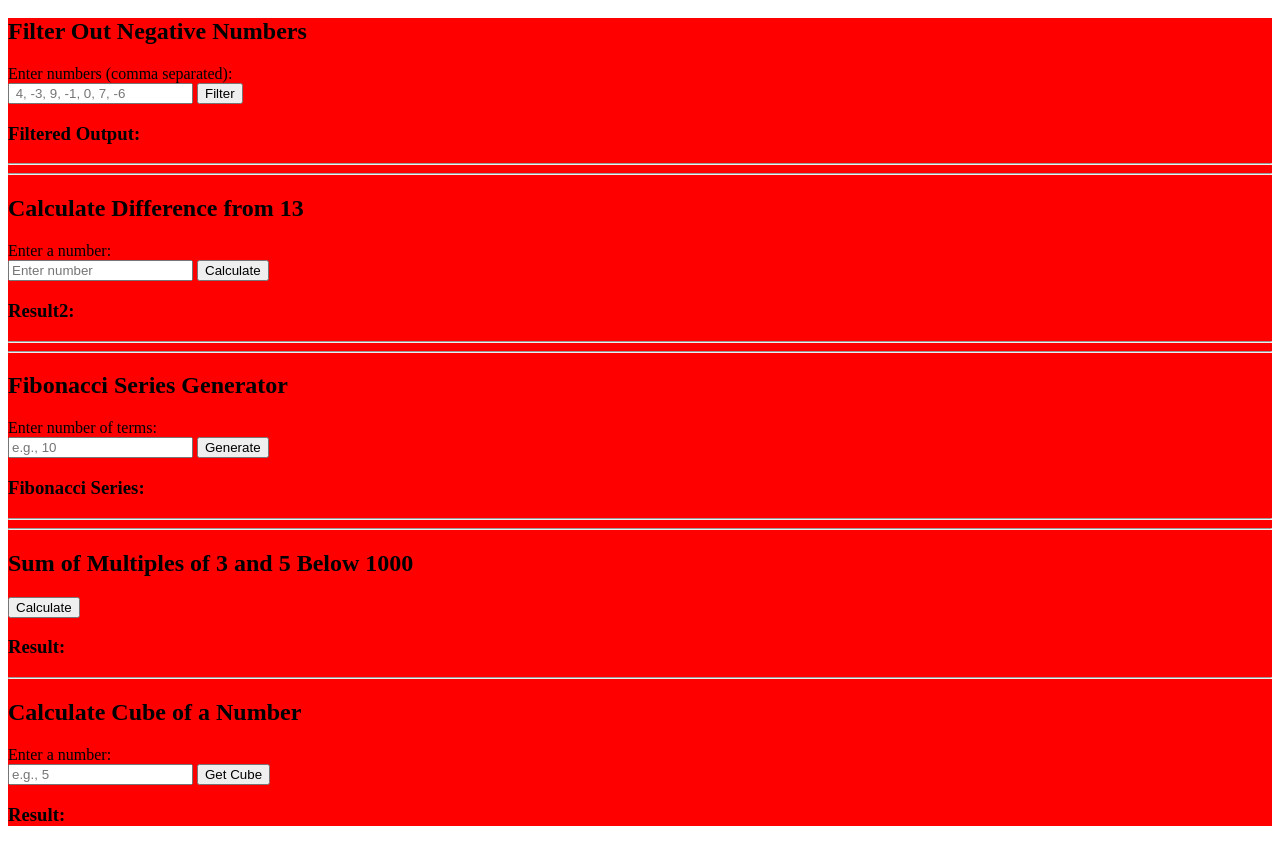
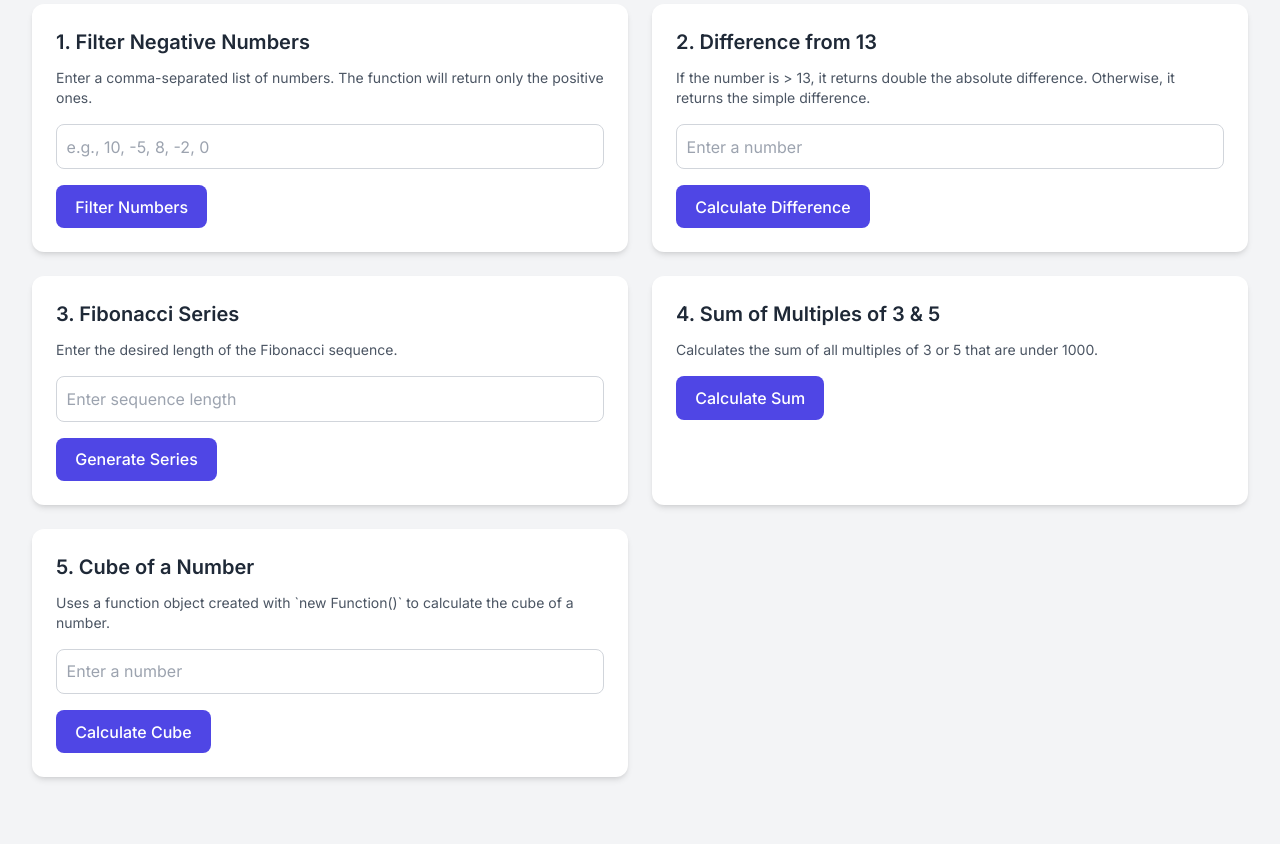
Before and after one commit to Chh2025/webf, a plain HTML site: page task14a.html in a window 1280 px wide. Shown: the part 100-944 px from the top of the page. After the commit the page ends 909 px from the top, so only its background shows below. Drawn offline with nearby package versions, Linux system fonts and the light colour scheme.

Commit message:
Update task14a.html

```diff
--- a/task14a.html
+++ b/task14a.html
@@ -1,134 +1,177 @@
 <!DOCTYPE html>
-<html>
+<html lang="en">
 <head>
-  <title>task15</title>
+    <meta charset="UTF-8">
+    <meta name="viewport" content="width=device-width, initial-scale=1.0">
+    <title>Combined JavaScript Functions</title>
+    <script src="https://cdn.tailwindcss.com"></script>
+    <link href="https://fonts.googleapis.com/css2?family=Inter:wght@400;500;600;700&display=swap" rel="stylesheet">
     <style>
-    .g{color:white;
-	background-color:blue;}
-    .k{background-color:red;}
-	h2{}
+        body {
+            font-family: 'Inter', sans-serif;
+        }
+        .function-card {
+            background-color: white;
+            border-radius: 0.75rem;
+            padding: 1.5rem;
+            box-shadow: 0 4px 6px -1px rgb(0 0 0 / 0.1), 0 2px 4px -2px rgb(0 0 0 / 0.1);
+            transition: all 0.3s ease-in-out;
+        }
+        .function-card:hover {
+            box-shadow: 0 10px 15px -3px rgb(0 0 0 / 0.1), 0 4px 6px -4px rgb(0 0 0 / 0.1);
+            transform: translateY(-2px);
+        }
+        .result {
+            background-color: #f8f9fa;
+            border-left: 4px solid #4f46e5;
+            padding: 1rem;
+            margin-top: 1rem;
+            border-radius: 0.25rem;
+            font-family: monospace;
+            white-space: pre-wrap;
+            word-wrap: break-word;
+        }
+        .btn {
+            background-color: #4f46e5;
+            color: white;
+            font-weight: 500;
+            padding: 0.6rem 1.2rem;
+            border-radius: 0.5rem;
+            transition: background-color 0.3s;
+        }
+        .btn:hover {
+            background-color: #4338ca;
+        }
+        input[type="text"], input[type="number"] {
+            border: 1px solid #d1d5db;
+            padding: 0.6rem;
+            border-radius: 0.5rem;
+            width: 100%;
+        }
     </style>
 </head>
-<body>
-    <div class="g">
-	  Q1.Write a function that filters out negative numbers.<br>
-	  Q2.Write a JavaScript function to get the difference between a given number and 13, if the number is greater than 13 return double the absolute difference.<br>
-	  Q3.Write a function of Fibonacci series using JavaScript<br>
-	  Q4.Write a JavaScript program to sum the multiples of 3 and 5 under 1000 using function.<br>
-      Q5. Write a program to return cube of a number using function object.<br>
+<body class="bg-gray-100 text-gray-800">
+
+    <div class="container mx-auto p-4 md:p-8">
+        <h1 class="text-3xl md:text-4xl font-bold text-center mb-8 text-gray-900">JavaScript Function Showcase</h1>
+
+        <div class="grid grid-cols-1 md:grid-cols-2 gap-6">
+
+            <!-- 1. Filter Negative Numbers -->
+            <div class="function-card">
+                <h2 class="text-xl font-semibold mb-3">1. Filter Negative Numbers</h2>
+                <p class="text-sm text-gray-600 mb-4">Enter a comma-separated list of numbers. The function will return only the positive ones.</p>
+                <input type="text" id="filterInput" placeholder="e.g., 10, -5, 8, -2, 0" class="mb-4">
+                <button onclick="runFilter()" class="btn">Filter Numbers</button>
+                <div id="filterResult" class="result hidden"></div>
+            </div>
+
+            <!-- 2. Difference from 13 -->
+            <div class="function-card">
+                <h2 class="text-xl font-semibold mb-3">2. Difference from 13</h2>
+                <p class="text-sm text-gray-600 mb-4">If the number is > 13, it returns double the absolute difference. Otherwise, it returns the simple difference.</p>
+                <input type="number" id="diffInput" placeholder="Enter a number" class="mb-4">
+                <button onclick="runDifference()" class="btn">Calculate Difference</button>
+                <div id="diffResult" class="result hidden"></div>
+            </div>
+
+            <!-- 3. Fibonacci Series -->
+            <div class="function-card">
+                <h2 class="text-xl font-semibold mb-3">3. Fibonacci Series</h2>
+                <p class="text-sm text-gray-600 mb-4">Enter the desired length of the Fibonacci sequence.</p>
+                <input type="number" id="fibInput" placeholder="Enter sequence length" class="mb-4">
+                <button onclick="runFibonacci()" class="btn">Generate Series</button>
+                <div id="fibResult" class="result hidden"></div>
+            </div>
+
+            <!-- 4. Sum of Multiples -->
+            <div class="function-card">
+                <h2 class="text-xl font-semibold mb-3">4. Sum of Multiples of 3 & 5</h2>
+                <p class="text-sm text-gray-600 mb-4">Calculates the sum of all multiples of 3 or 5 that are under 1000.</p>
+                <button onclick="runSumMultiples()" class="btn">Calculate Sum</button>
+                <div id="sumResult" class="result hidden"></div>
+            </div>
+
+            <!-- 5. Cube of a Number -->
+            <div class="function-card">
+                <h2 class="text-xl font-semibold mb-3">5. Cube of a Number</h2>
+                <p class="text-sm text-gray-600 mb-4">Uses a function object created with `new Function()` to calculate the cube of a number.</p>
+                <input type="number" id="cubeInput" placeholder="Enter a number" class="mb-4">
+                <button onclick="runCube()" class="btn">Calculate Cube</button>
+                <div id="cubeResult" class="result hidden"></div>
+            </div>
 
         </div>
-   <div class="k">
-  <h2>Filter Out Negative Numbers</h2>
+    </div>
 
-  <label for="numbers">Enter numbers (comma separated):</label><br>
-  <input type="text" id="numbers" placeholder=" 4, -3, 9, -1, 0, 7, -6">
-  <button onclick="filterNegatives()">Filter</button>
-
-  <h3>Filtered Output:</h3>
-  <p id="result1"></p>
-  <hr>
-  <hr>
-   <h2>Calculate Difference from 13</h2>
-
-  <label for="number">Enter a number:</label><br>
-  <input type="number" id="number" placeholder="Enter number">
-  <button onclick="calculateDifference()">Calculate</button>
-
-  <h3>Result2:</h3>
-  <p id="result"></p>
-   <hr>
-   <hr>
-   <h2>Fibonacci Series Generator</h2>
-
-  <label for="terms">Enter number of terms:</label><br>
-  <input type="number" id="terms" placeholder="e.g., 10">
-  <button onclick="generateFibonacci()">Generate</button>
-
-  <h3>Fibonacci Series:</h3>
-  <p id="result3"></p>
-  <hr>
-  <hr>
-   <h2>Sum of Multiples of 3 and 5 Below 1000</h2>
-
-  <button onclick="showSum()">Calculate</button>
-
-  <h3>Result:</h3>
-  <p id="result4"></p>
-  <hr<>
-  <hr>
-   <h2>Calculate Cube of a Number</h2>
-
-  <label for="number">Enter a number:</label><br>
-  <input type="number" id="number" placeholder="e.g., 5">
-  <button onclick="showCube()">Get Cube</button>
-
-  <h3>Result:</h3>
-  <p id="final"></p>
-
-
-  </div>
     <script>
-    function filterNegativeNumbers(arr) {
-      return arr.filter(num => num >= 0);
+        // --- Helper function to display results ---
+        function showResult(elementId, content) {
+            const el = document.getElementById(elementId);
+            el.textContent = content;
+            el.classList.remove('hidden');
         }
 
-    function filterNegatives() {
-      const input = document.getElementById('numbers').value;
-      const numberArray = input.split(',').map(Number);
-      const filtered = filterNegativeNumbers(numberArray);
-      document.getElementById('result1').textContent = filtered.join(', ');
+        // --- 1. Filter Negative Numbers ---
+        function filterNegativeNumbers(numbers) {
+            // Filter out any values that are not numbers, then filter out negative ones.
+            return numbers.filter(n => !isNaN(n) && n >= 0);
         }
-	//Q2 JS
-	   function differenceFrom13(num) {
-      if (num > 13) {
-        return 2 * Math.abs(num - 13);
+
+        function runFilter() {
+            const inputStr = document.getElementById('filterInput').value;
+            if (!inputStr) {
+                showResult('filterResult', 'Error: Please enter some numbers.');
+                return;
+            }
+            // Split the string by commas and convert each part to a number
+            const numbers = inputStr.split(',').map(s => parseFloat(s.trim()));
+            const positiveNumbers = filterNegativeNumbers(numbers);
+            showResult('filterResult', `Positive Numbers: [${positiveNumbers.join(', ')}]`);
+        }
+
+        // --- 2. Difference from 13 ---
+        function getDifferenceFrom13(number) {
+            if (number > 13) {
+                return Math.abs(number - 13) * 2;
             } else {
-        return 13 - num;
+                return 13 - number;
             }
         }
 
-    function calculateDifference() {
-      const input = document.getElementById('number').value;
-      const num = parseFloat(input);
-
-      if (isNaN(num)) {
-        document.getElementById('result').textContent = "Please enter a valid number.";
+        function runDifference() {
+            const inputNum = parseFloat(document.getElementById('diffInput').value);
+            if (isNaN(inputNum)) {
+                showResult('diffResult', 'Error: Please enter a valid number.');
                 return;
             }
-
-      const result = differenceFrom13(num);
-      document.getElementById('result').textContent = "Result2: " + result;
+            const difference = getDifferenceFrom13(inputNum);
+            showResult('diffResult', `Result: ${difference}`);
         }
 
-	//Q3 js
-     function fibonacciSeries(n) {
-      let fib = [];
-      for (let i = 0; i < n; i++) {
-        if (i === 0) {
-          fib.push(0);
-        } else if (i === 1) {
-          fib.push(1);
-        } else {
-          fib.push(fib[i - 1] + fib[i - 2]);
+        // --- 3. Fibonacci Series ---
+        function generateFibonacci(length) {
+            if (length <= 0) return [];
+            if (length === 1) return [0];
+
+            const series = [0, 1];
+            for (let i = 2; i < length; i++) {
+                series.push(series[i - 1] + series[i - 2]);
             }
-      }
-      return fib;
+            return series;
         }
 
-    function generateFibonacci() {
-      const input = document.getElementById('terms').value;
-      const n = parseInt(input);
-
-      if (isNaN(n) || n < 1) {
-        document.getElementById('result3').textContent = "Please enter a positive integer.";
+        function runFibonacci() {
+            const inputLength = parseInt(document.getElementById('fibInput').value);
+            if (isNaN(inputLength) || inputLength < 0) {
+                showResult('fibResult', 'Error: Please enter a non-negative integer.');
                 return;
             }
+            const series = generateFibonacci(inputLength);
+            showResult('fibResult', `Series: [${series.join(', ')}]`);
+        }
 
-      const series = fibonacciSeries(n);
-      document.getElementById('result3').textContent = series.join(', ');
-    }
-	//Q4 js
+        // --- 4. Sum of Multiples of 3 and 5 ---
         function sumMultiplesOf3And5(limit) {
             let sum = 0;
             for (let i = 1; i < limit; i++) {
@@ -139,25 +182,25 @@
             return sum;
         }
 
-    function showSum() {
-      const result = sumMultiplesOf3And5(1000);
-      document.getElementById('result4').textContent = "The sum is: " + result;
+        function runSumMultiples() {
+            const sum = sumMultiplesOf3And5(1000);
+            showResult('sumResult', `The sum is: ${sum}`);
         }
-	//Q5 js
+
+        // --- 5. Cube of a Number (Function Object) ---
+        // This creates a function object using the Function constructor.
+        // It takes one argument 'n' and returns 'n * n * n'.
         const cube = new Function('n', 'return n * n * n;');
 
-    function showCube() {
-      const num = parseFloat(document.getElementById('number').value);
-
-      if (isNaN(num)) {
-        document.getElementById('final').textContent = "Please enter a valid number.";
+        function runCube() {
+            const inputNum = parseFloat(document.getElementById('cubeInput').value);
+             if (isNaN(inputNum)) {
+                showResult('cubeResult', 'Error: Please enter a valid number.');
                 return;
             }
-
-      const  = cube(num);
-      document.getElementById('final').textContent = "Cube of " + num + " is: " + final;
+            const result = cube(inputNum);
+            showResult('cubeResult', `The cube of ${inputNum} is: ${result}`);
         }
-
 
     </script>
 
```
Lines whose indentation alone changed are shown as unchanged.
